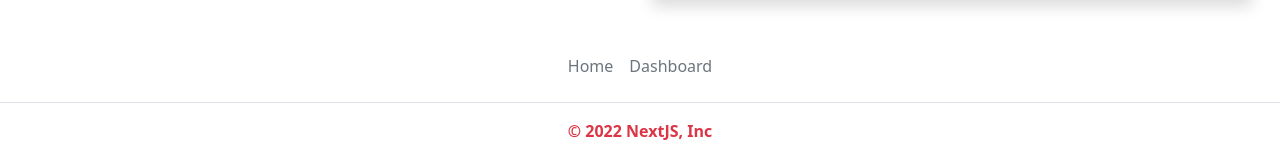
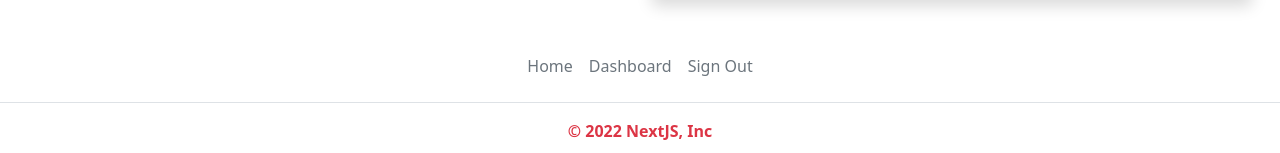
Before and after one commit to ganguly2021/next_auth_project, a Next.js app: page / in a window 1280 px wide. Shown: the part 532-685 px from the top of the page. Built offline with nearby package versions, Linux system fonts and the light colour scheme; no server answers; sample sign-in values are in the browser's storage.

Commit message:
some changes.

```diff
--- a/front_end/components/Dashboard/Dashboard.js
+++ b/front_end/components/Dashboard/Dashboard.js
@@ -2,7 +2,6 @@ import React, { useEffect, useState } from "react";
 import { useDispatch } from "react-redux";
 import { useSession } from "next-auth/react";
 import { useRouter } from "next/router";
-import { useSnackbar } from "notistack";
 import {
   hideNavbar,
   hideFooter,
@@ -15,8 +14,6 @@ import DashboardView from "./DashboardView";
 function Dashboard({ children }) {
   const [isMounted, setMounted] = useState(false);
   const { data: session, status } = useSession();
-  const { enqueueSnackbar, closeSnackbar } = useSnackbar();
-  const [popUp, setPopUp] = useState(false);
 
   const dispatch = useDispatch();
   const router = useRouter();
--- a/front_end/components/Dashboard/Intro.js
+++ b/front_end/components/Dashboard/Intro.js
@@ -1,5 +1,5 @@
 import React from "react";
-import { useSession, signOut } from "next-auth/react";
+import { useSession } from "next-auth/react";
 
 function Intro() {
   const { data: session, status } = useSession();
--- a/front_end/components/Layout/Footer.js
+++ b/front_end/components/Layout/Footer.js
@@ -2,7 +2,7 @@ import React, { useState, useEffect } from "react";
 import Link from "next/link";
 import className from "classnames";
 import { useSelector } from "react-redux";
-import { useSession } from "next-auth/react";
+import { useSession, signOut } from "next-auth/react";
 
 function Footer() {
   const [hoverLink, setHoverLink] = useState(0);
@@ -102,6 +102,20 @@ function Footer() {
             </a>
           </Link>
         </li>
+        <li className="nav-item">
+          <button
+            className={className("nav-link px-2", {
+              "text-danger": hoverLink === 3,
+              "fw-bold": hoverLink === 3,
+              "text-muted": hoverLink !== 3,
+            })}
+            onMouseOver={() => setHoverLink(3)}
+            onMouseOut={() => setHoverLink(0)}
+            onClick={() => signOut()}
+          >
+            Sign Out
+          </button>
+        </li>
       </>
     );
   }
@@ -111,7 +125,9 @@ function Footer() {
       className="py-5 animate__animated animate__fadeInUp"
       hidden={visible.isFooterHidden}
     >
-      <ul className="nav justify-content-center border-bottom pb-3 mb-3">{navLinks}</ul>
+      <ul className="nav nav-pills justify-content-center border-bottom pb-3 mb-3">
+        {navLinks}
+      </ul>
       <p className="text-center text-danger fw-bold">
         &copy; {new Date().getFullYear()} NextJS, Inc
       </p>
```
